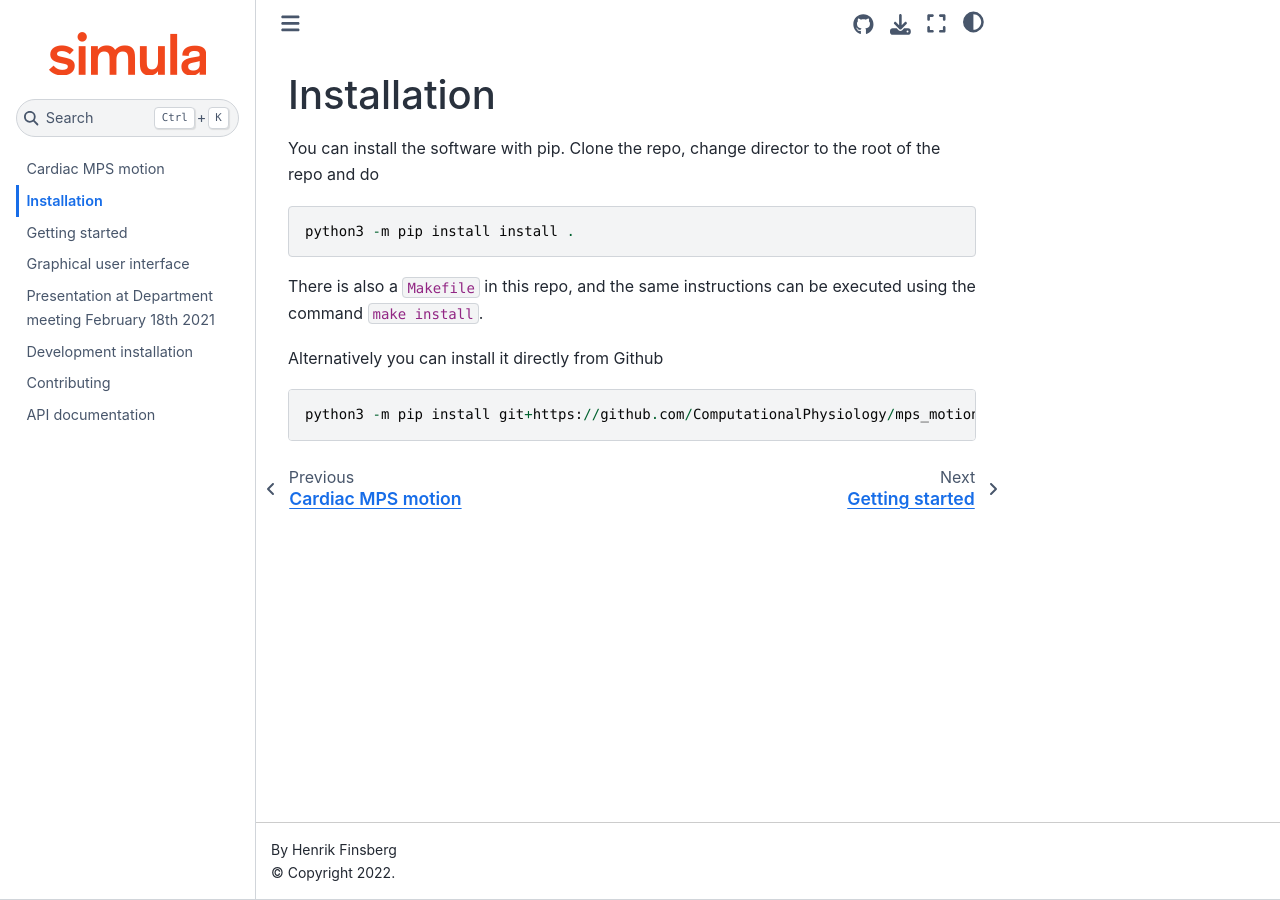
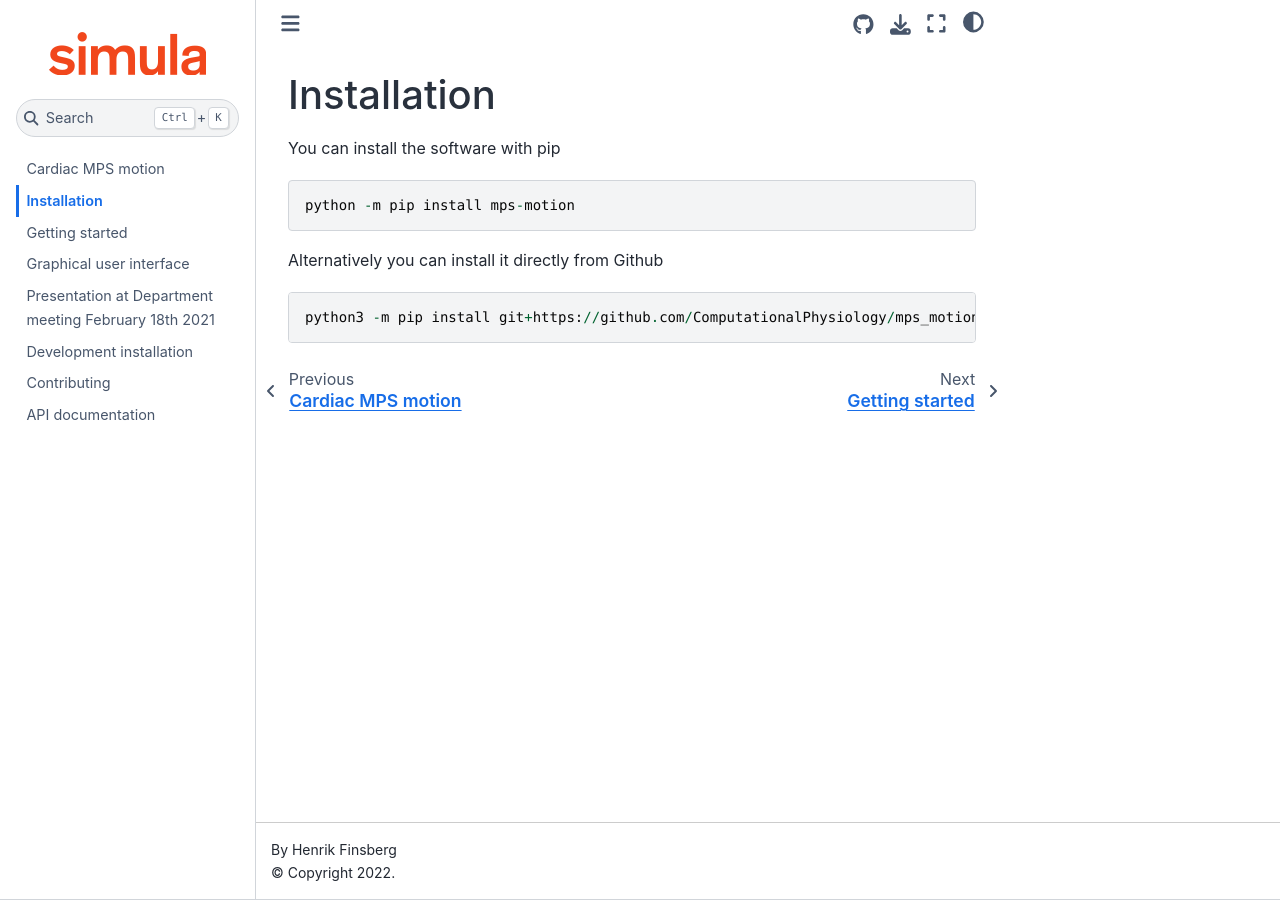
Before and after one commit to ComputationalPhysiology/mps_motion, a Jupyter Book: the page built from docs/install.md, in a window 1280 px wide. Built offline with Jupyter Book 1.0.4 settings and Sphinx 7.4.7 and the Sphinx Book theme 1.1.4, drawn with Linux system fonts in a browser that asks for light colours.

Commit message:
Update installation instruction

````diff
--- a/docs/install.md
+++ b/docs/install.md
@@ -1,10 +1,9 @@
 # Installation
 
-You can install the software with pip. Clone the repo, change director to the root of the repo and do
+You can install the software with pip
 ```
-python3 -m pip install install .
+python -m pip install mps-motion
 ```
-There is also a `Makefile` in this repo, and the same instructions can be executed using the command `make install`.
 
 Alternatively you can install it directly from Github
 ```
````
Also changed, not shown: 1 other file.
